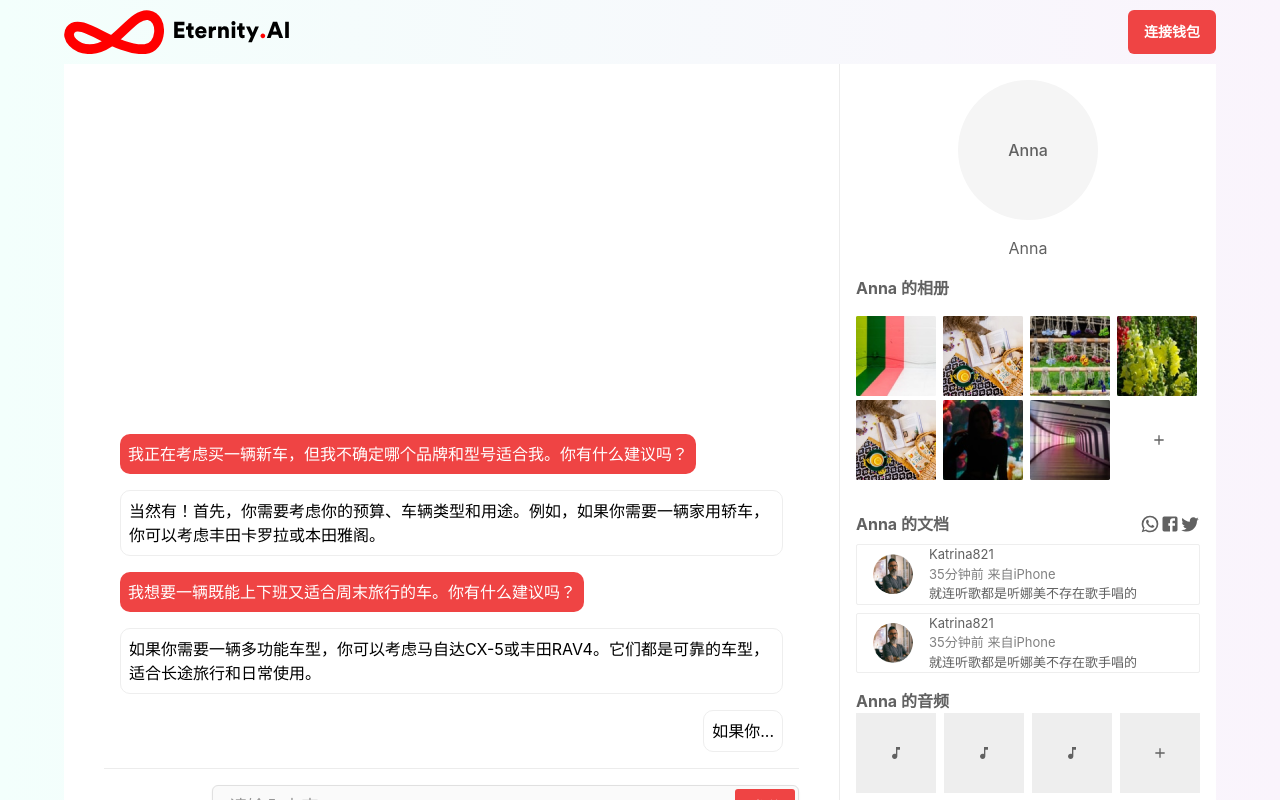
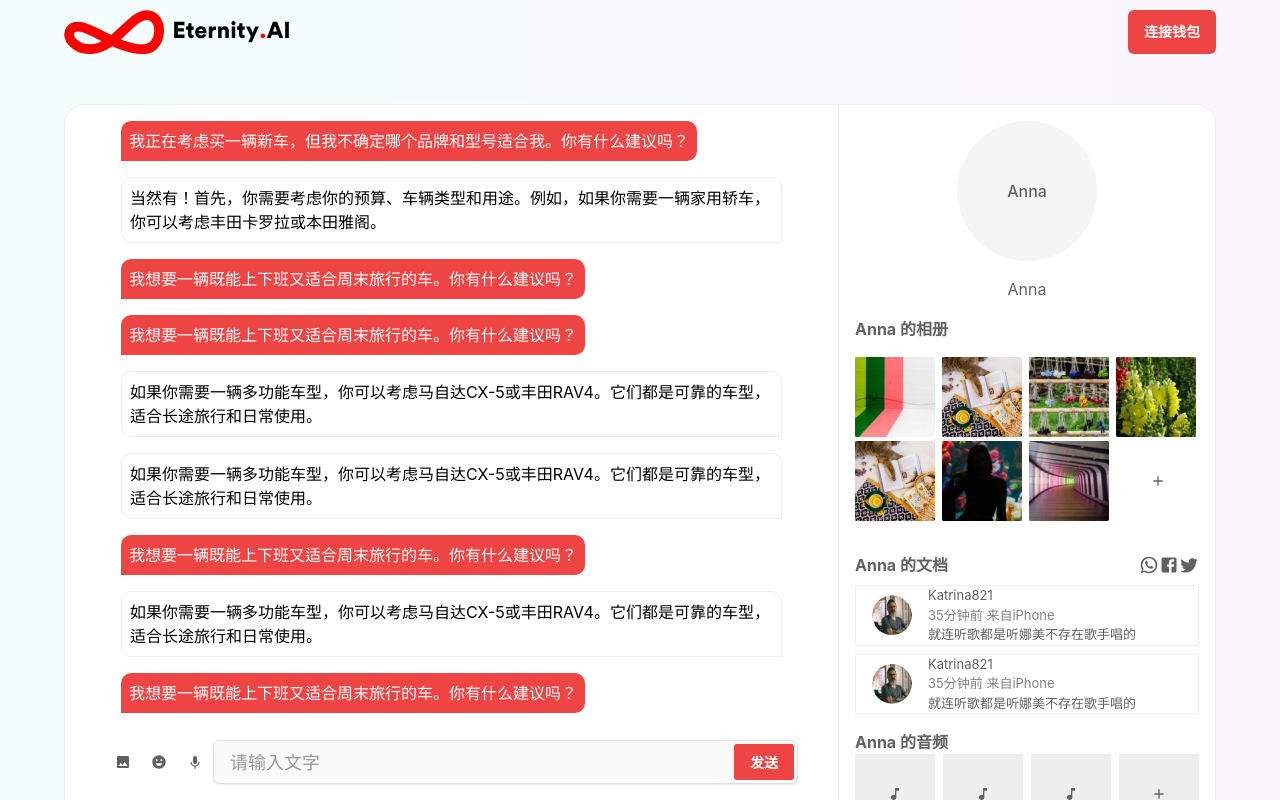
Before and after one commit to ethever/eternity-ai-frontend, a React (Vite) app in the folder apps/main/: page / in a window 1280 px wide. Shown: the top 800 px of the page. Built offline with nearby package versions, Linux system fonts and the light colour scheme.

Commit message:
feat: add some sticky position to chatinputer component and profile state component

```diff
--- a/apps/main/src/App.tsx
+++ b/apps/main/src/App.tsx
@@ -1,5 +1,4 @@
 import ResponsiveAppBar from "./components/appbar";
-import { ProfileState } from "./components/profileState";
 import { Index } from "./views";
 
 function App() {
--- a/apps/main/src/components/chatInputer.tsx
+++ b/apps/main/src/components/chatInputer.tsx
@@ -10,6 +10,9 @@ export function ChatInputer() {
         display: "flex",
         paddingTop: theme.spacing(2),
         paddingBottom: theme.spacing(2),
+        position: "sticky",
+        bottom: 0,
+        background: "white",
       })}
     >
       <ButtonGroup />
--- a/apps/main/src/components/chatItem.tsx
+++ b/apps/main/src/components/chatItem.tsx
@@ -10,7 +10,8 @@ export function ChatItem({
   return (
     <Box
       sx={(theme) => ({
-        borderRadius: "10px",
+        borderRadius:
+          variant === "right" ? "10px 10px 0 10px" : "10px 10px 10px 0",
         border: variant === "right" ? "1px solid #eee" : "none",
         padding: theme.spacing(1),
         background: variant === "right" ? "white" : theme.palette.primary[500],
--- a/apps/main/src/components/chatView.tsx
+++ b/apps/main/src/components/chatView.tsx
@@ -18,13 +18,60 @@ const chatData = [
     data: "我想要一辆既能上下班又适合周末旅行的车。你有什么建议吗？",
   },
   {
+    side: "left",
+    data: "我想要一辆既能上下班又适合周末旅行的车。你有什么建议吗？",
+  },
+  {
     side: "right",
     data: "如果你需要一辆多功能车型，你可以考虑马自达CX-5或丰田RAV4。它们都是可靠的车型，适合长途旅行和日常使用。",
   },
   {
     side: "right",
+    data: "如果你需要一辆多功能车型，你可以考虑马自达CX-5或丰田RAV4。它们都是可靠的车型，适合长途旅行和日常使用。",
+  },
+  {
+    side: "left",
+    data: "我想要一辆既能上下班又适合周末旅行的车。你有什么建议吗？",
+  },
+  {
+    side: "right",
+    data: "如果你需要一辆多功能车型，你可以考虑马自达CX-5或丰田RAV4。它们都是可靠的车型，适合长途旅行和日常使用。",
+  },
+  {
+    side: "left",
+    data: "我想要一辆既能上下班又适合周末旅行的车。你有什么建议吗？",
+  },
+  {
+    side: "right",
+    data: "如果你需要一辆多功能车型，你可以考虑马自达CX-5或丰田RAV4。它们都是可靠的车型，适合长途旅行和日常使用。",
+  },
+  {
+    side: "left",
+    data: "我想要一辆既能上下班又适合周末旅行的车。你有什么建议吗？",
+  },
+  {
+    side: "right",
+    data: "如果你需要一辆多功能车型，你可以考虑马自达CX-5或丰田RAV4。它们都是可靠的车型，适合长途旅行和日常使用。",
+  },
+  {
+    side: "left",
+    data: "我想要一辆既能上下班又适合周末旅行的车。你有什么建议吗？",
+  },
+  {
+    side: "right",
+    data: "如果你需要一辆多功能车型，你可以考虑马自达CX-5或丰田RAV4。它们都是可靠的车型，适合长途旅行和日常使用。",
+  },
+
+  {
+    side: "right",
     data: "如果你...",
   },
+  {
+    side: "left",
+    data: "😢",
+  },
+  { side: "right", data: "😆😉" },
+  { side: "right", data: "乐" },
 ];
 
 function ChatList() {
--- a/apps/main/src/components/profileState.tsx
+++ b/apps/main/src/components/profileState.tsx
@@ -8,13 +8,19 @@ export function ProfileState() {
   return (
     <Box
       sx={(theme) => ({
+        width: "min-content",
+      })}
+    >
+      <Box
+        sx={(theme) => ({
           display: "flex",
           flexDirection: "column",
           justifyContent: "center",
           alignItems: "space-between",
           gap: theme.spacing(2),
           padding: theme.spacing(2),
-        width: "min-content",
+          position: "sticky",
+          top: 0,
         })}
       >
         <AvatarAndNickname />
@@ -31,5 +37,6 @@ export function ProfileState() {
           以上数据已为你实时永存
         </Typography>
       </Box>
+    </Box>
   );
 }
--- a/apps/main/src/views/index.tsx
+++ b/apps/main/src/views/index.tsx
@@ -5,7 +5,15 @@ import { ChatView } from "../components/chatView";
 export function Index() {
   return (
     <Container>
-      <Box sx={{ background: "#fff", display: "flex" }}>
+      <Box
+        sx={(theme) => ({
+          marginTop: theme.spacing(5),
+          background: "#fff",
+          display: "flex",
+          borderRadius: "20px",
+          border: "1px solid #eee",
+        })}
+      >
         <ChatView />
         <Divider orientation="vertical" />
         <ProfileState />
```
Lines whose indentation alone changed are shown as unchanged.
